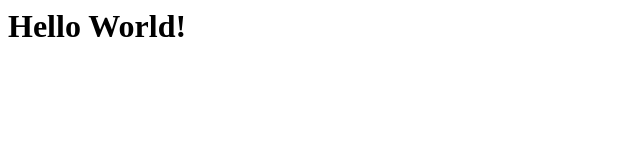
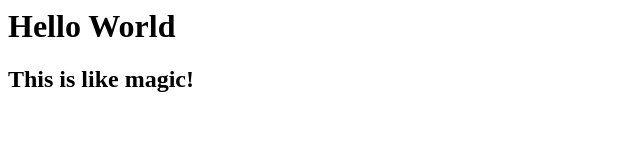
Before and after one commit to zhan1301/netlify-demo, a plain HTML site: page index.html in a window 1280 px wide. Shown: the whole page, without its empty margins (0-640 px from the left). Drawn offline with Linux system fonts and the light colour scheme.

Commit message:
Netlify magic!

```diff
--- a/index.html
+++ b/index.html
@@ -1 +1,2 @@
-<h1>Hello World!</h1>
+<h1>Hello World</h1>
+<h2>This is like magic!</h2>
```
